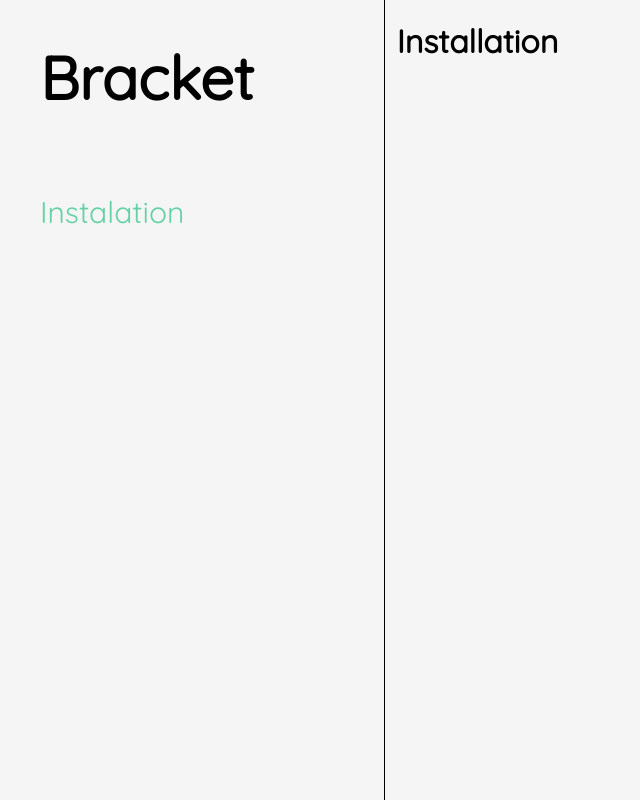
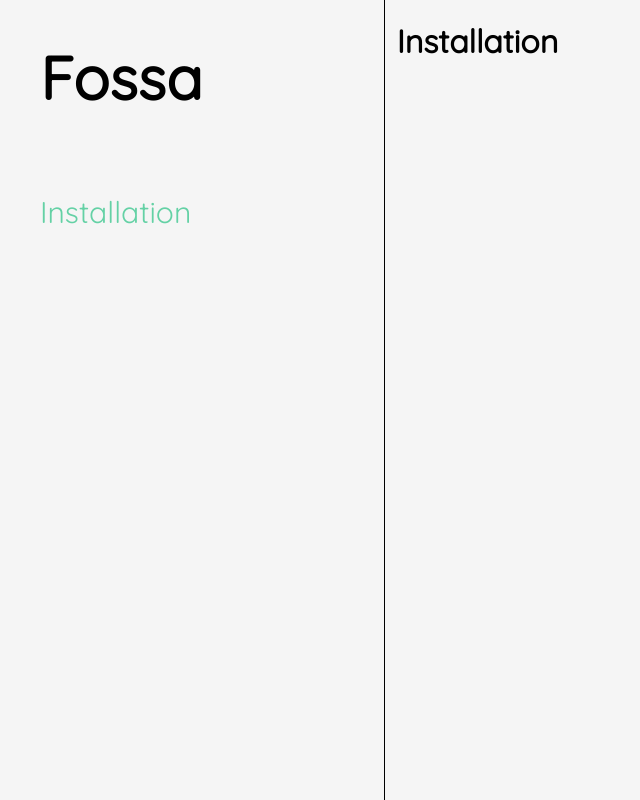
Before and after one commit to talonbragg/fossajs, a plain HTML site: page docs/install.html in a window 1280 px wide. Shown: the whole page, without its empty margins (0-640 px from the left). Drawn offline with Linux system fonts and the light colour scheme.

Commit message:
Update install.html

```diff
--- a/docs/install.html
+++ b/docs/install.html
@@ -6,8 +6,8 @@
   <body>
     <div class="nav">
       <ul>
-        <h1>Bracket</h1><br>
-        <li class="install"><a href="install.html">Instalation</a></li>
+        <h1>Fossa</h1><br>
+        <li class="install"><a href="install.html">Installation</a></li>
       </ul>
     </div>
     <div class="right">
```
